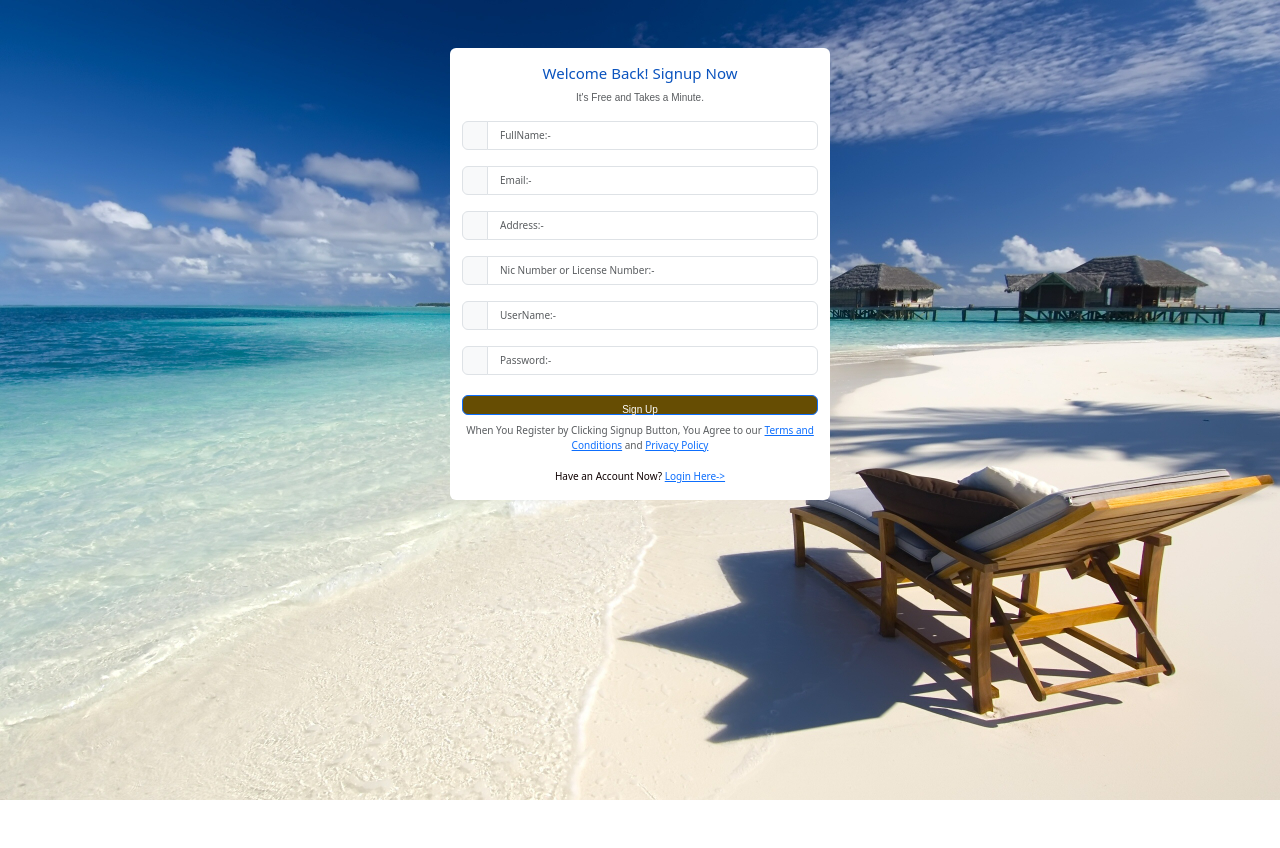
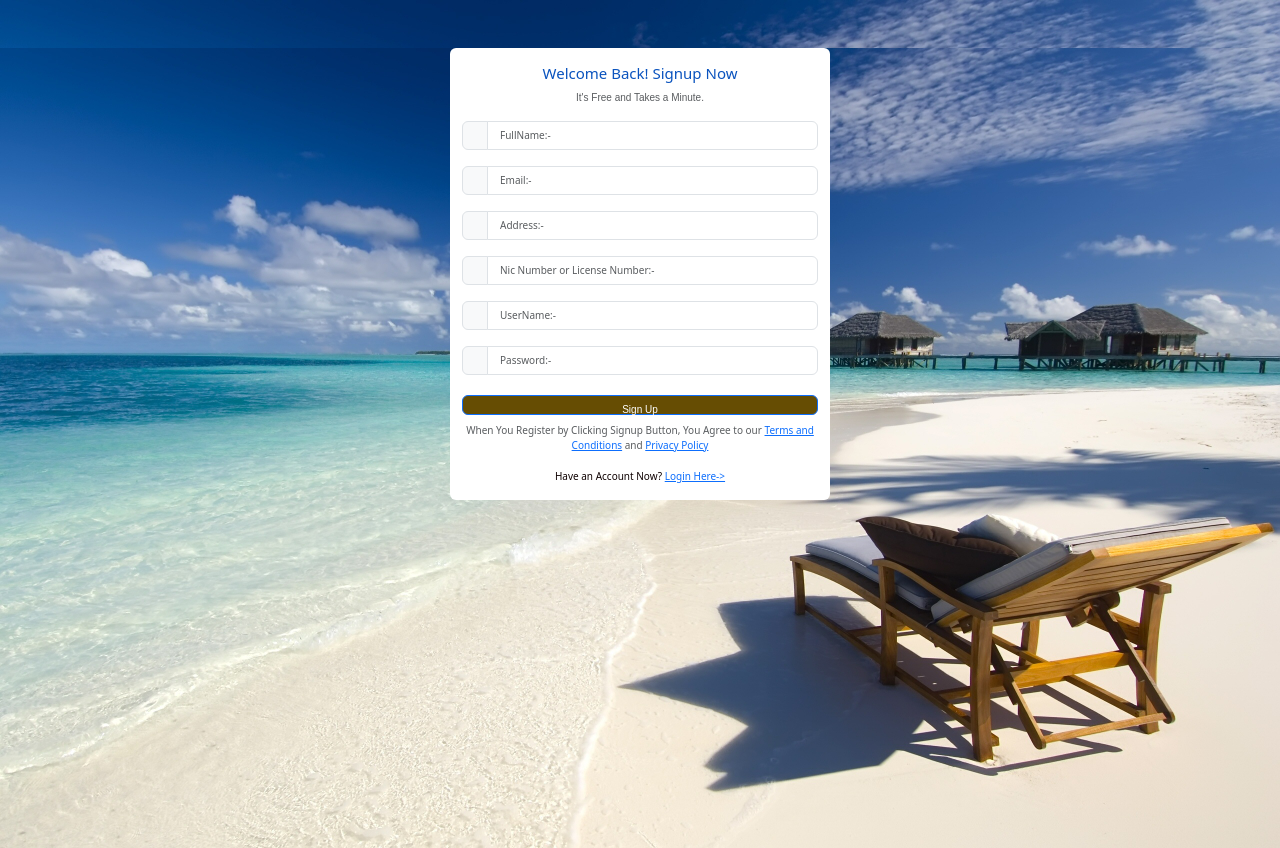
Before and after one commit to Tharuu9/Travel_System_Frontend, a plain HTML site: page Next_Frontend/SignUp.html in a window 1280 px wide. Before the commit the page ends 800 px from the top, so only its background shows below. Drawn offline with Linux system fonts and the light colour scheme.

Commit message:
content update

```diff
--- a/Next_Frontend/css/styles/SignUp.css
+++ b/Next_Frontend/css/styles/SignUp.css
@@ -2,7 +2,6 @@ body, html {
     margin: 0;
     padding: 0;
     height: 100%;
-    overflow: hidden;
     color: #100303;
     background-size:100%;
     background-image: url("../../assets/bg.jpg");
--- a/Next_Frontend/js/scripts/admin.js
+++ b/Next_Frontend/js/scripts/admin.js
@@ -588,6 +588,7 @@ function loadALLUser() {
     });
 }
 
+
 /*USERVALIDATION*/
 
 const nICRegEx = /^[0-9/A-z]{10,15}$/;
@@ -866,6 +867,8 @@ $("#btnDeleteUser").click(function () {
 $("btnClearUser").click(function (){
     document.getElementById('userForm').reset();
 })
+
+
 ////////Vehicle
 
 loadALLVehicle();
--- a/Next_Frontend/js/scripts/index.js
+++ b/Next_Frontend/js/scripts/index.js
@@ -162,12 +162,6 @@ $("#loginBtn").on("click", function () {
     }
 
 
-    /* USERLOGINFROMValidation*/
-
-
-
-
-///////////////////////////////////////////////////////////////////
 
     $.ajax({
         url: baseURL + "user/check",
```
Also changed, not shown: Next_Frontend/admin.html (+0 -1 lines).
